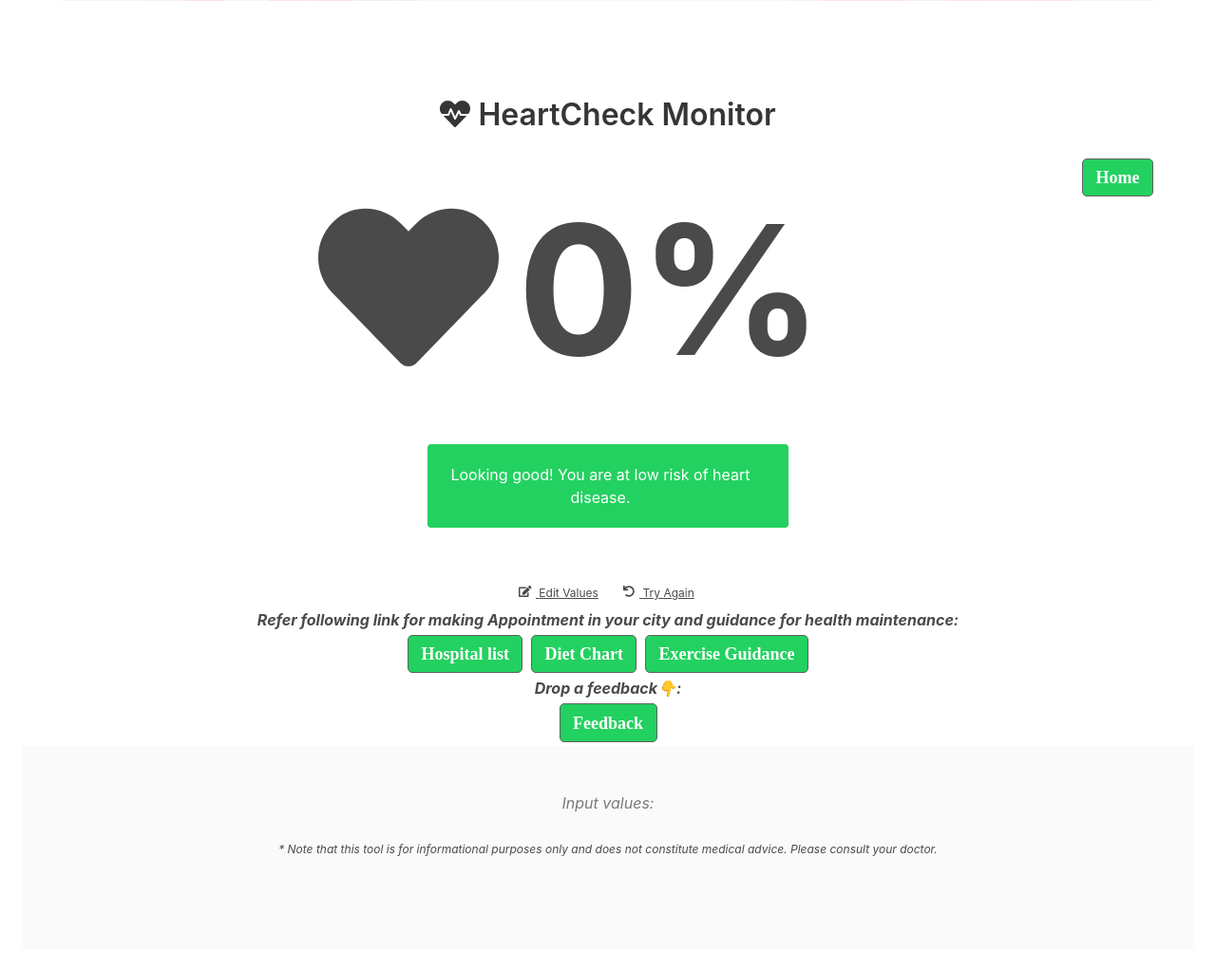
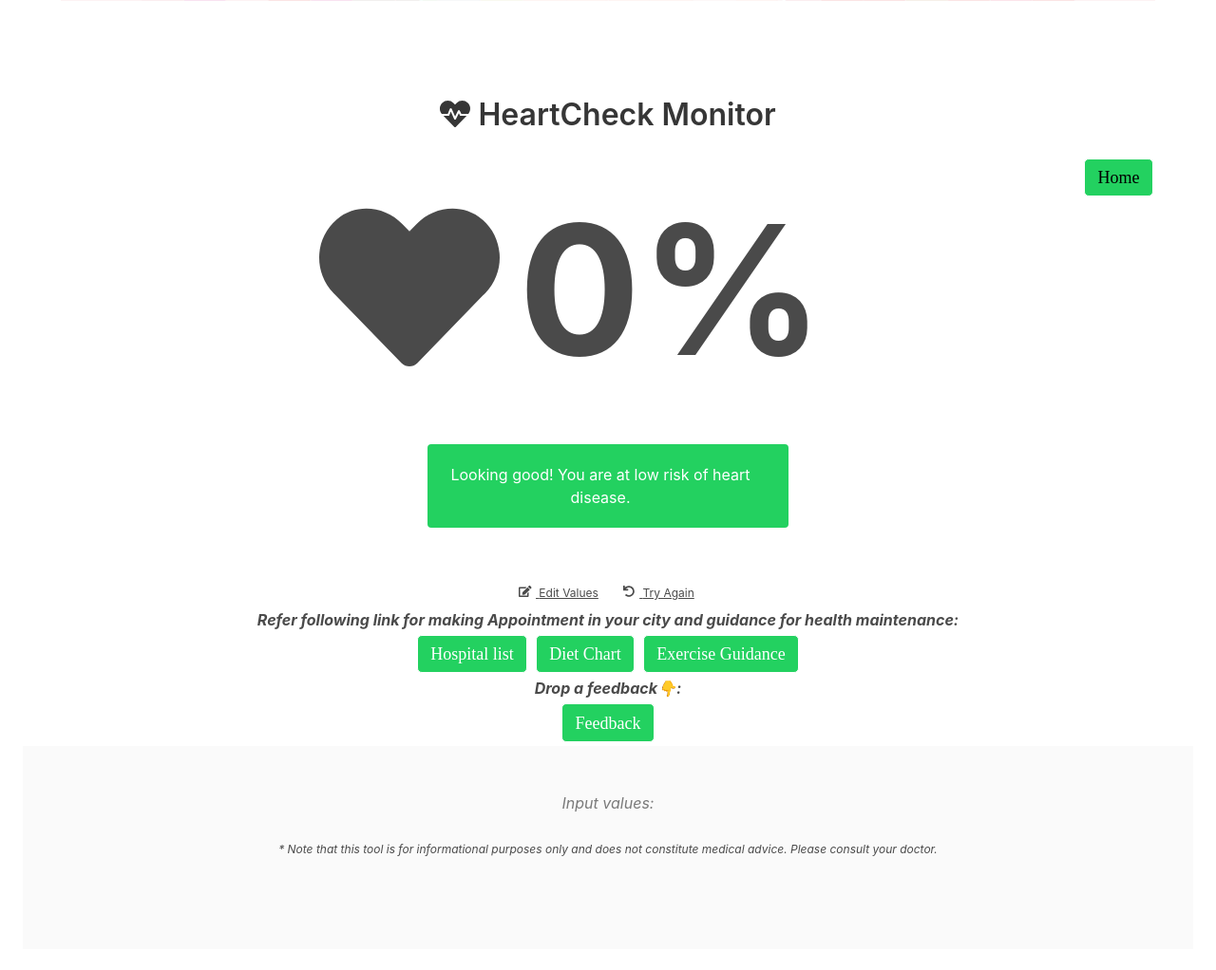
Before and after one commit to vtutti/heartcheck1, a Flask app: template HeartCheck1/templates/results.html in a window 1280 px wide. Shown: the part 243-1265 px from the top of the page at 95% size. Run offline with Flask 2, Linux system fonts and the light colour scheme; the template is opened without the code that fills it, so the values that code supplies are empty; parts of the project's set-up code (start-up, migrations or seed data) failed here and were passed over; some libraries are stand-ins or nearby versions.

Commit message:
Update results.html

```diff
--- a/HeartCheck1/templates/results.html
+++ b/HeartCheck1/templates/results.html
@@ -5,7 +5,7 @@
 
 {% block content %}
 <div class="results">
-  <button class="button button5"  style="float: right;"> <a href="https://login018.herokuapp.com/index.php" class="black">Home</a></button>
+  <button class="button button5"  style="float: right;"> <a href="https://login018.herokuapp.com/index.php" class="ablack">Home</a></button>
   {% if prediction == 1 %}
     <!-- Increased Risk Detected (> 50% probability) -->
     <div class="results-main">
@@ -55,12 +55,12 @@
 
 .button1 {
   background-color:#23d160;
- <!-- border-color: #616161;
-  border-radius: 5px;  -->
+   border-color: white;
+  border-radius: 5px;
   color: white;
   font-family: Bahnschrift Light;
   font-size: 18px;
-  font-weight: bold;
+
 }
 
 .button1:hover {
@@ -70,12 +70,12 @@
 
 .button2 {
   background-color:  #23d160;
-<!--  border-color:  #616161;
-  border-radius: 5px;-->
+  border-color:  white;
+  border-radius: 5px;
   color: white;
   font-family: Bahnschrift Light;
 font-size: 18px;
-  font-weight: bold;
+
 }
 
 .button2:hover {
@@ -85,12 +85,12 @@ font-size: 18px;
 
 .button3 {
   background-color: #23d160;
- <!-- border-color:  #616161;
-  border-radius: 5px;-->
+  border-color:  white;
+  border-radius: 5px;
   color: white;
   font-family: Bahnschrift Light;
   font-size: 18px;
-  font-weight: bold;
+
 }
 
 .button3:hover {
@@ -101,12 +101,12 @@ font-size: 18px;
 
 .button4 {
   background-color: #23d160;
- <!-- border-color:  #616161;
-  border-radius: 5px;-->
+  border-color:  white;
+  border-radius: 5px;
   color: white;
   font-family: Bahnschrift Light;
   font-size: 18px;
-  font-weight: bold;
+
 }
 
 .button4:hover {
@@ -115,12 +115,12 @@ font-size: 18px;
 }
 .button5 {
   background-color:#23d160;
- <!-- border-color: black;
-  border-radius: 5px;  -->
+  border-color: white;
+  border-radius: 5px;
   color: white;
   font-family: Bahnschrift Light;
   font-size: 18px;
-  font-weight: bold;
+
 }
 
 .button5:hover {
@@ -132,6 +132,10 @@ font-size: 18px;
   a.black
   {
     color:white;
+  }
+   a.ablack
+  {
+    color:black;
   }
 </style>
   <div class="back-button container has-text-centered">
```
